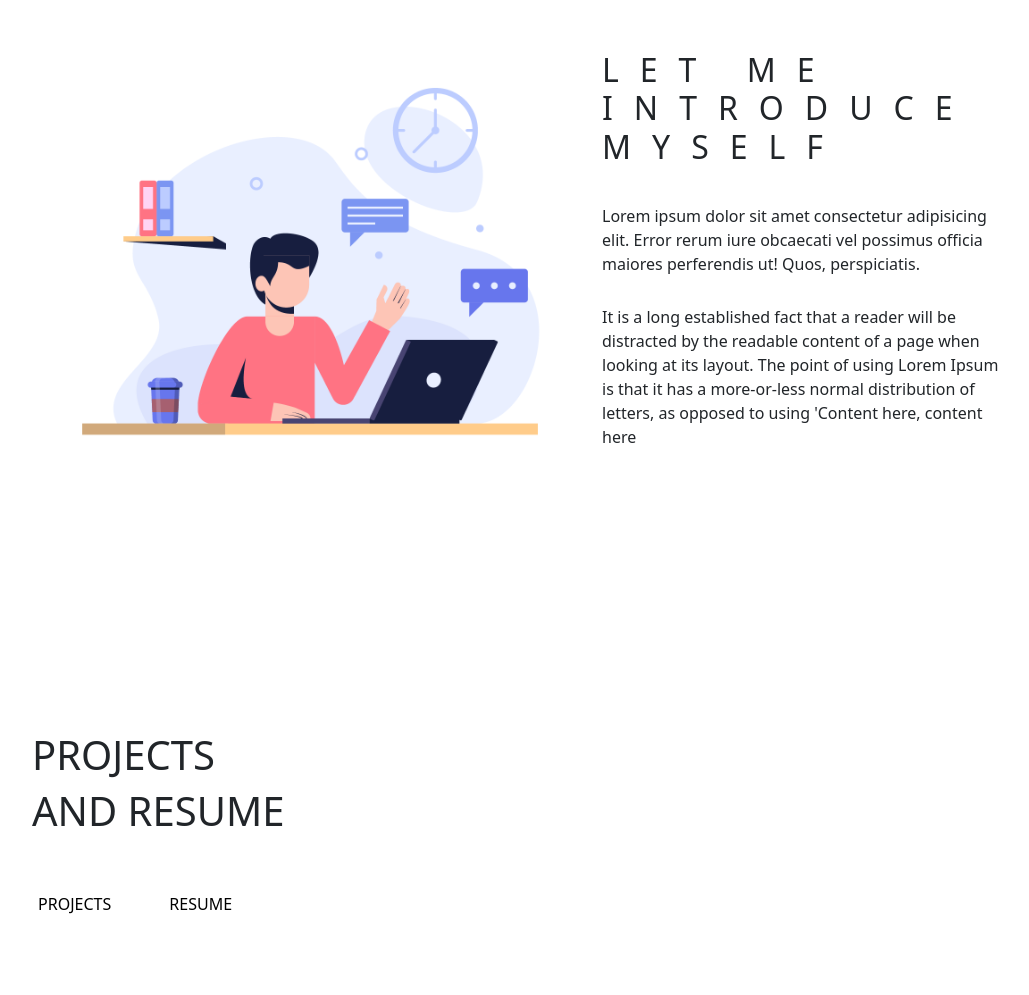
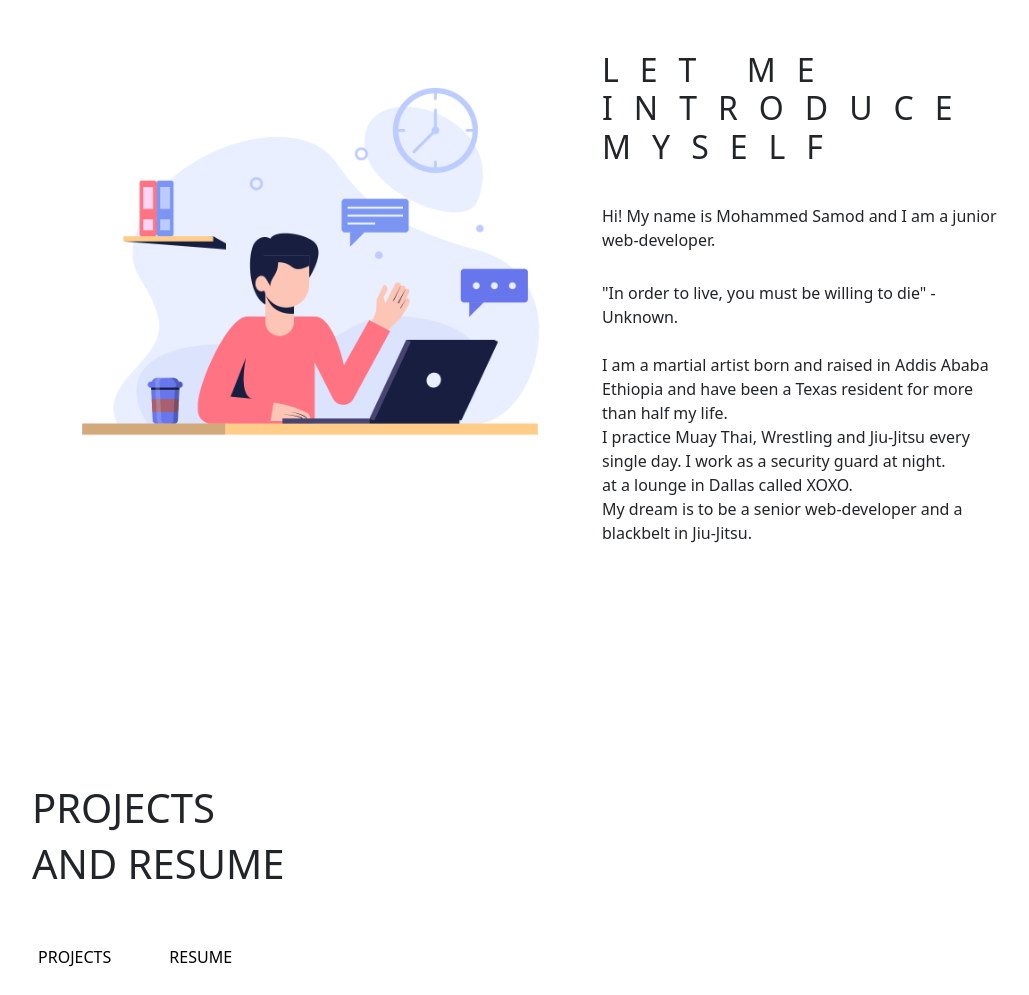
Before and after one commit to moenaan/Flying-Knee, a plain HTML site: page index.html in a window 1280 px wide. Shown: the part 863-1858 px from the top of the page, without its empty margins (50-1079 px from the left). Drawn offline with nearby package versions, Linux system fonts and the light colour scheme.

Commit message:
updated portfolio

```diff
--- a/index.html
+++ b/index.html
@@ -95,14 +95,14 @@
                         </h2>
                         <div class="paragraph py-4 w-75">
                             <p class="para">
-                                Lorem ipsum dolor sit amet consectetur adipisicing elit. Error rerum iure obcaecati vel
-                                possimus officia maiores perferendis ut! Quos, perspiciatis.
+                                Hi! My name is Mohammed Samod and I am a junior web-developer.
                             </p>
                             <p class="para">
-                                It is a long established fact that a reader will be distracted by the readable content
-                                of a page when looking at its layout. The point of using Lorem Ipsum is that it has a
-                                more-or-less normal distribution of letters, as opposed to using 'Content here, content
-                                here
+                                "In order to live, you must be willing to die" - Unknown. <br><br>
+                                I am a martial artist born and raised in Addis Ababa Ethiopia and have been a Texas resident for more than half my life.<br>
+                                I practice Muay Thai, Wrestling and Jiu-Jitsu every single day. I work as a security guard at night.<br>
+                                at a lounge in Dallas called XOXO.<br>
+                                My dream is to be a senior web-developer and a blackbelt in Jiu-Jitsu.
                             </p>
                         </div>
                         <!-- <button type="button" class="btn button primary-button text-uppercase">Download cv</button> -->
```
